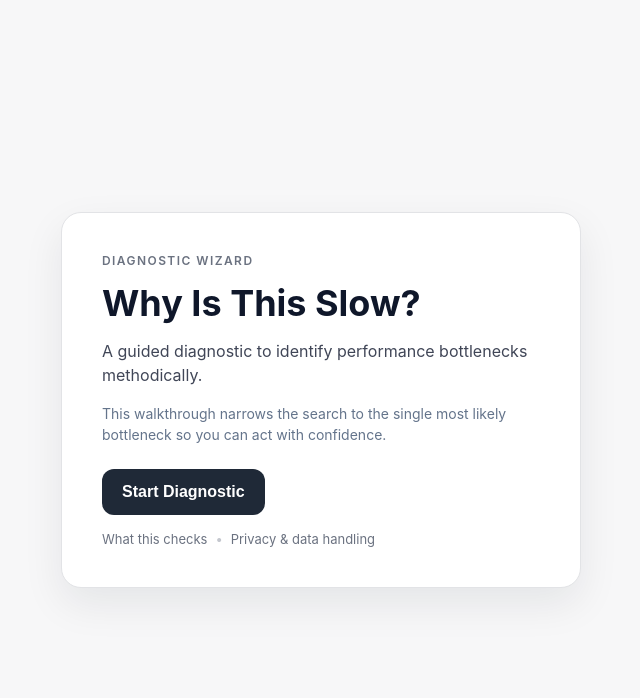
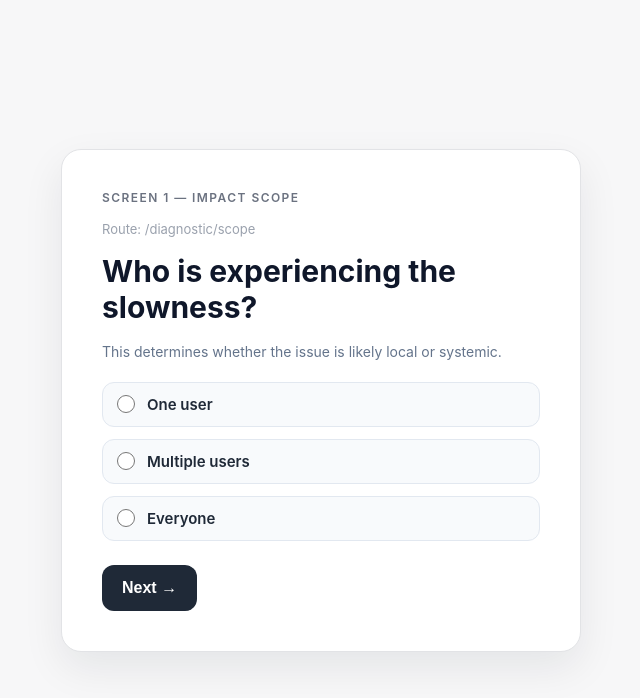
Before and after one commit to TheShield2594/web-analyzer, a plain HTML site: page index.html in a window 1280 px wide. Shown: the whole page, without its empty margins (319-959 px from the left). Drawn offline with Linux system fonts and the light colour scheme.

Commit message:
Add impact scope diagnostic screen

```diff
--- a/index.html
+++ b/index.html
@@ -3,30 +3,38 @@
   <head>
     <meta charset="UTF-8" />
     <meta name="viewport" content="width=device-width, initial-scale=1.0" />
-    <title>Why Is This Slow? — Diagnostic Wizard</title>
+    <title>Impact Scope — Diagnostic Wizard</title>
     <link rel="stylesheet" href="styles.css" />
   </head>
   <body>
     <main class="page">
       <section class="card" aria-labelledby="screen-title">
-        <div class="eyebrow">Diagnostic Wizard</div>
-        <h1 id="screen-title">Why Is This Slow?</h1>
-        <p class="subtitle">
-          A guided diagnostic to identify performance bottlenecks methodically.
+        <div class="eyebrow">Screen 1 — Impact Scope</div>
+        <p class="route">Route: /diagnostic/scope</p>
+        <h1 id="screen-title">Who is experiencing the slowness?</h1>
+        <p class="helper-text">
+          This determines whether the issue is likely local or systemic.
         </p>
-        <p class="quiet-note">
-          This walkthrough narrows the search to the single most likely bottleneck so you can
-          act with confidence.
-        </p>
-        <button class="primary" type="button">Start Diagnostic</button>
-        <div class="secondary-links">
-          <a href="#what-this-checks" class="secondary">What this checks</a>
-          <span class="divider" aria-hidden="true">•</span>
-          <a href="#privacy" class="secondary">Privacy &amp; data handling</a>
-        </div>
+        <fieldset class="options" aria-describedby="scope-helper">
+          <legend class="sr-only">Impact scope options</legend>
+          <label class="option" for="scope-one">
+            <input type="radio" id="scope-one" name="impact-scope" />
+            <span class="option-label">One user</span>
+          </label>
+          <label class="option" for="scope-multiple">
+            <input type="radio" id="scope-multiple" name="impact-scope" />
+            <span class="option-label">Multiple users</span>
+          </label>
+          <label class="option" for="scope-everyone">
+            <input type="radio" id="scope-everyone" name="impact-scope" />
+            <span class="option-label">Everyone</span>
+          </label>
+        </fieldset>
+        <button class="primary" type="button">Next →</button>
+        <span class="sr-only" id="scope-helper">
+          This determines whether the issue is likely local or systemic.
+        </span>
       </section>
-      <div class="anchor-target" id="what-this-checks" aria-hidden="true"></div>
-      <div class="anchor-target" id="privacy" aria-hidden="true"></div>
     </main>
   </body>
 </html>
--- a/styles.css
+++ b/styles.css
@@ -44,23 +44,58 @@
   font-weight: 600;
 }
 
+.route {
+  font-size: 13px;
+  color: #9aa1ad;
+}
+
 h1 {
-  font-size: 36px;
-  line-height: 1.1;
+  font-size: 30px;
+  line-height: 1.2;
   font-weight: 650;
   color: #0f172a;
 }
 
-.subtitle {
-  font-size: 16px;
-  line-height: 1.5;
-  color: #404657;
-}
-
-.quiet-note {
+.helper-text {
   font-size: 14px;
   line-height: 1.5;
   color: #64748b;
+}
+
+.options {
+  border: none;
+  display: grid;
+  gap: 12px;
+  margin-top: 4px;
+}
+
+.option {
+  display: flex;
+  align-items: center;
+  gap: 12px;
+  padding: 12px 14px;
+  border-radius: 12px;
+  border: 1px solid #e2e8f0;
+  background: #f8fafc;
+  cursor: pointer;
+  transition: border-color 0.2s ease, box-shadow 0.2s ease;
+}
+
+.option input {
+  accent-color: #2563eb;
+  width: 18px;
+  height: 18px;
+}
+
+.option-label {
+  font-size: 15px;
+  color: #1f2937;
+  font-weight: 600;
+}
+
+.option:focus-within {
+  border-color: #2563eb;
+  box-shadow: 0 0 0 2px rgba(37, 99, 235, 0.15);
 }
 
 .primary {
@@ -92,6 +127,17 @@
   outline-offset: 2px;
 }
 
+.sr-only {
+  position: absolute;
+  width: 1px;
+  height: 1px;
+  padding: 0;
+  margin: -1px;
+  overflow: hidden;
+  clip: rect(0, 0, 0, 0);
+  border: 0;
+}
+
 @media (prefers-reduced-motion: reduce) {
   .primary {
     transition: none;
@@ -101,40 +147,10 @@
     transform: none;
     box-shadow: none;
   }
-}
 
-.secondary-links {
-  display: flex;
-  align-items: center;
-  gap: 8px;
-  font-size: 13px;
-  color: #6b7280;
-}
-
-.secondary {
-  color: inherit;
-  text-decoration: none;
-}
-
-.secondary:hover {
-  color: #111827;
-  text-decoration: underline;
-}
-
-.secondary:focus-visible {
-  color: #6b7280;
-  text-decoration: underline;
-  outline: 2px solid #3b82f6;
-  outline-offset: 2px;
-  border-radius: 8px;
-}
-
-.divider {
-  color: #c4c7ce;
-}
-
-.anchor-target {
-  height: 0;
+  .option {
+    transition: none;
+  }
 }
 
 @media (max-width: 600px) {
@@ -144,20 +160,16 @@
   }
 
   h1 {
-    font-size: 30px;
+    font-size: 26px;
   }
 
-  .subtitle,
-  .quiet-note {
-    font-size: 14px;
+  .helper-text,
+  .route {
+    font-size: 13px;
   }
 
   .primary {
     padding: 12px 16px;
     font-size: 15px;
   }
-
-  .secondary-links {
-    gap: 6px;
-  }
 }
```
